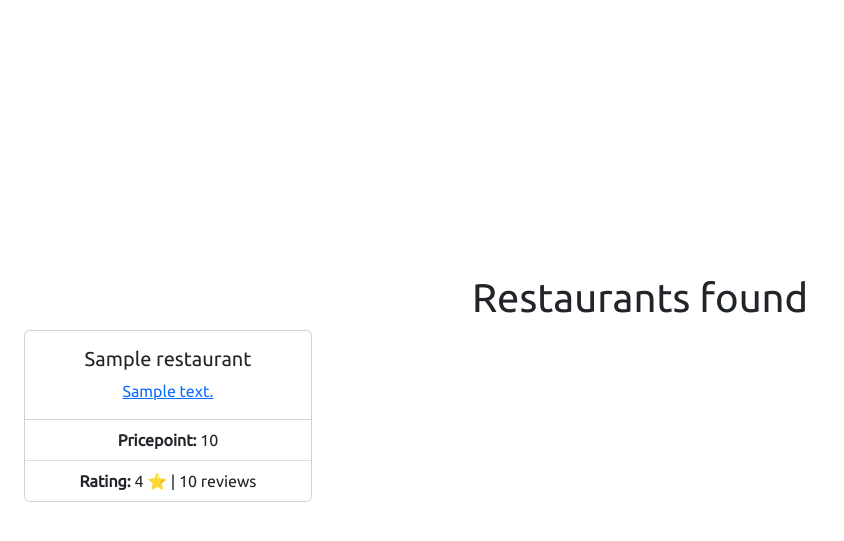
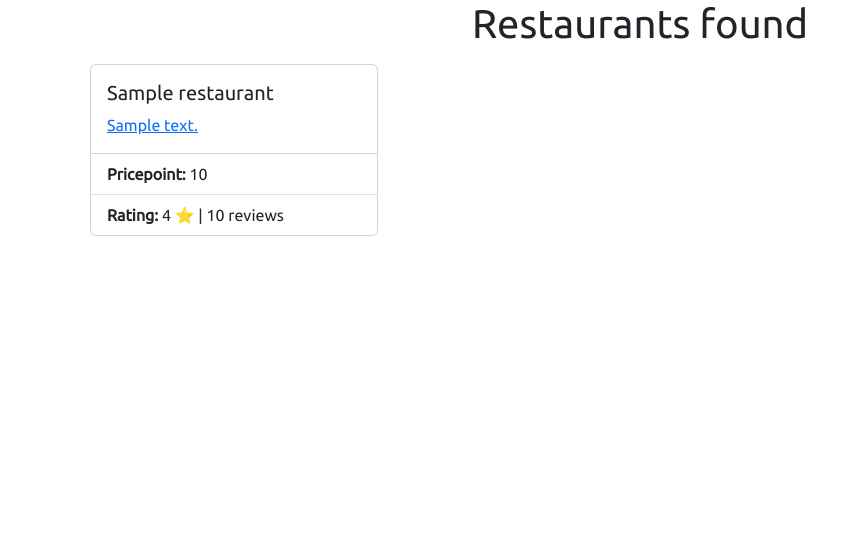
Before and after one commit to LukeSz03/restottawa, a Flask app: template templates/results.html in a window 1280 px wide. Shown: the top 541 px of the page, without its empty margins (0-844 px from the left). Run offline with Flask 2, Linux system fonts and the light colour scheme; the template is opened without the code that fills it: most values are stand-ins (such as "Sample title", 1, 10 or a date in 2020).

Commit message:
Fix cards layout and link to address in google maps

```diff
--- a/templates/fast_food.html
+++ b/templates/fast_food.html
@@ -3,10 +3,11 @@
 {%block title %}Fast food{% endblock %}
 
 {% block content %}
+<div class="container center">
     <h1>popular drive-thru chains</h1><br><br>
-<div class="container">
         <form method="post">
             {{ form.hidden_tag() }}
+            <div class="container">
                 <div class="row">
                     <div class="col-sm">
                         <img src="static/fast-food-images/mcdonalds.png" alt="McDonalds" height="100"><br><br>
@@ -29,6 +30,7 @@
                         {{ form.aw(class="button") }}
                     </div>
                 </div><br><br><br>
+            </div>
         </form>
 </div>
 {% endblock %}
--- a/templates/index.html
+++ b/templates/index.html
@@ -1,6 +1,7 @@
 {% extends "layout.html" %}
 
 {% block content %}
+<div class="container center">
     <div id="welcome">
         <h1>Welcome to RestOttawa!</h1>
         <img src="/static/logo.png" alt="logo" height="300px"><br>
@@ -8,4 +9,5 @@
         <br>
         <br>
     </div>
+</div>
 {% endblock %}
--- a/templates/layout.html
+++ b/templates/layout.html
@@ -13,10 +13,8 @@
 </head>
 
 <body>
-    <div class="container-fluid center">
-        {% block content %}
-        {% endblock %}
-    </div>
+    {% block content %}
+    {% endblock %}
     <script src="https://cdn.jsdelivr.net/npm/bootstrap@5.2.0-beta1/dist/js/bootstrap.bundle.min.js"
         integrity="sha384-pprn3073KE6tl6bjs2QrFaJGz5/SUsLqktiwsUTF55Jfv3qYSDhgCecCxMW52nD2"
         crossorigin="anonymous"></script>
--- a/templates/restaurant.html
+++ b/templates/restaurant.html
@@ -3,6 +3,7 @@
 {%block title %}Restaurant{% endblock %}
 
 {% block content %}
+<div class="container center">
     <h1>What type of cuisine would you like to eat?</h1><br><br>
     <div class="container">
         <form method="post">
@@ -67,4 +68,5 @@
             </div>
         </form>
     </div>
+</div>
 {% endblock %}
--- a/templates/results.html
+++ b/templates/results.html
@@ -1,25 +1,32 @@
 {% extends "layout.html" %}
 
 {% block content %}
-<div class="container-fluid">
-    <h1>Restaurants found</h1>
-    <div class="row">
-        {% for i in restaurants %}
-        <div class="col">
+<h1 style="text-align: center">Restaurants found</h1>
+<div class="container">
+    <table class="table table-borderless">
+        <tbody>
+            <tr>
+                {% for restaurant in restaurants | batch(5, '&nbsp;') %}
+                <td>
+                    {% for i in restaurant %}
                         {% if i["business_status"] == "OPERATIONAL" and i["opening_hours"]["open_now"] != "N/A" and i["opening_hours"]["open_now"] != false %}
                             <div class="card" style="width: 18rem;">
                                 <div class="card-body">
                                     <h5 class="card-title">{{ i["name"] }}</h5>
-                            <a href="#" class="card-link">{{ i["formatted_address"] }}</a>
+                                    <a href="https://www.google.com/maps/place/{{ i['formatted_address'] }}" class="card-link">{{ i["formatted_address"] }}</a>
                                 </div>
                                 <ul class="list-group list-group-flush">
                                     <li class="list-group-item"><strong>Pricepoint:</strong> {{ i["price_level"] }}</li>
                                     <li class="list-group-item"><strong>Rating:</strong> {{ i["rating"] }} ⭐ | {{ i["user_ratings_total"] }} reviews</li>
                                 </ul>
-                </div><br>
+                            </div>
+                            <br>
                         {% endif %}
-        </div>
                     {% endfor %}
-    </div>
+                </td>
+                {% endfor %}
+            </tr>
+        </tbody>
+    </table>
 </div>
 {% endblock %}
--- a/templates/type.html
+++ b/templates/type.html
@@ -3,7 +3,7 @@
 {%block title %}Type{% endblock %}
 
 {% block content %}
-<div>
+<div class="container center">
     <h1 style="font-size: 35px">What type of food would you like to eat?</h1>
     <br>
     <form method="post">
```
Also changed, not shown: requirements.txt (+19 -5 lines). Lines whose indentation alone changed are shown as unchanged.
